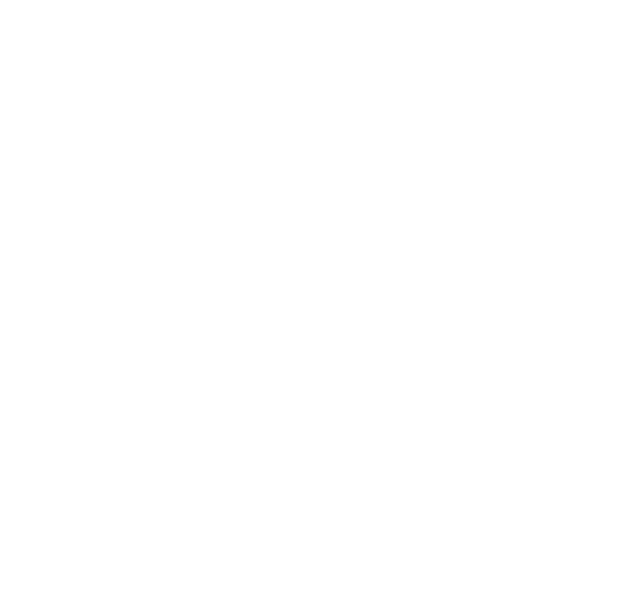
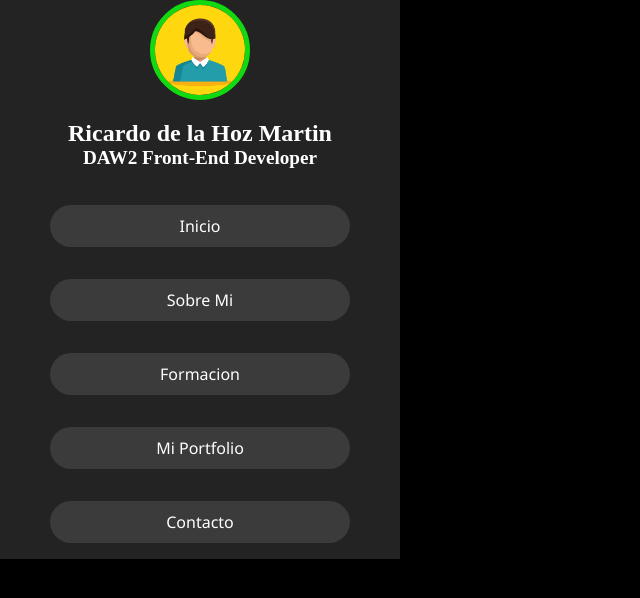
Before and after one commit to Ricardodlhz/Repaso-Portfolio, a plain HTML site: page index.html in a window 1280 px wide. Shown: the whole page, without its empty margins (0-640 px from the left). Drawn offline with Linux system fonts and the light colour scheme.

Commit message:
Primer avance

```diff
--- a/css/style.css
+++ b/css/style.css
@@ -0,0 +1,66 @@
+*{
+    box-sizing: border-box;
+    scroll-behavior: smooth;
+}
+
+body{
+    margin: 0;
+    padding: 0;
+    background-color: var(--fondo);
+}
+p{
+    font-family: 'Segoe UI', Tahoma, Geneva, Verdana, sans-serif;
+}
+.container_fijo{
+        background-color: var(--fondo_container_fijo);
+        position: fixed;
+        top: 0;
+        display: flex;
+        flex-direction: column;
+        justify-content: center;
+        align-items: center;
+        width: 400px;
+}
+.img_profile{
+    border: 5px solid var(--borde_img_profile);
+    border-radius: 100%;
+    width: 100px;
+}
+.nombre{
+    margin: 0;
+    margin-top: 20px;
+    color: white;
+    font-size: 1.5rem;
+
+}
+
+.estudios{
+    margin: 0;
+    color: white;
+    font-size: 1.2rem;
+}
+.container_botones{
+    display: flex;
+    flex-direction: column;
+    justify-content: center;
+    align-items: center;
+    margin-top: 20px;
+    width: 100%;
+}
+.botones{
+    text-decoration: none;
+    text-align: center;
+}
+.texto_boton{
+    color: white;
+    width: 300px;
+    padding: 10px;
+    border-radius: 2rem;
+    background-color: rgb(59, 59, 59);
+}
+/*Variables*/
+:root{
+    --fondo:black;
+    --fondo_container_fijo:rgb(36, 35, 35);
+    --borde_img_profile:rgb(17, 218, 17);
+}
--- a/index.html
+++ b/index.html
@@ -5,11 +5,28 @@
     <meta charset="UTF-8">
     <meta name="viewport" content="width=device-width, initial-scale=1.0">
     <link rel="stylesheet" href="./css/style.css">
+    <link rel="shortcut icon" href="./assets/images/favicon.ico" type="image/x-icon">
     <title>Portfolio</title>
 </head>
 
 <body>
+    <div class="container_fijo">
+        <img src="./assets/images/pic.jpg" alt="" class="img_profile">
+        <h1 class="nombre">Ricardo de la Hoz Martin</h1>
+        <h2 class="estudios">DAW2 Front-End Developer</h2>
+        <container class="container_botones">
+                <a href="" class="botones"><p class="texto_boton">Inicio</p></a>
+                <a href="" class="botones"><p class="texto_boton">Sobre Mi</p></a>
+                <a href="" class="botones"><p class="texto_boton">Formacion</p></a>
+                <a href="" class="botones"><p class="texto_boton">Mi Portfolio</p></a>
+                <a href="" class="botones"><p class="texto_boton">Contacto</p></a>
+        </container>
+    </div>
 
+
+    <div class="container_derecha">
+
+    </div>
 </body>
 
 </html>
```
